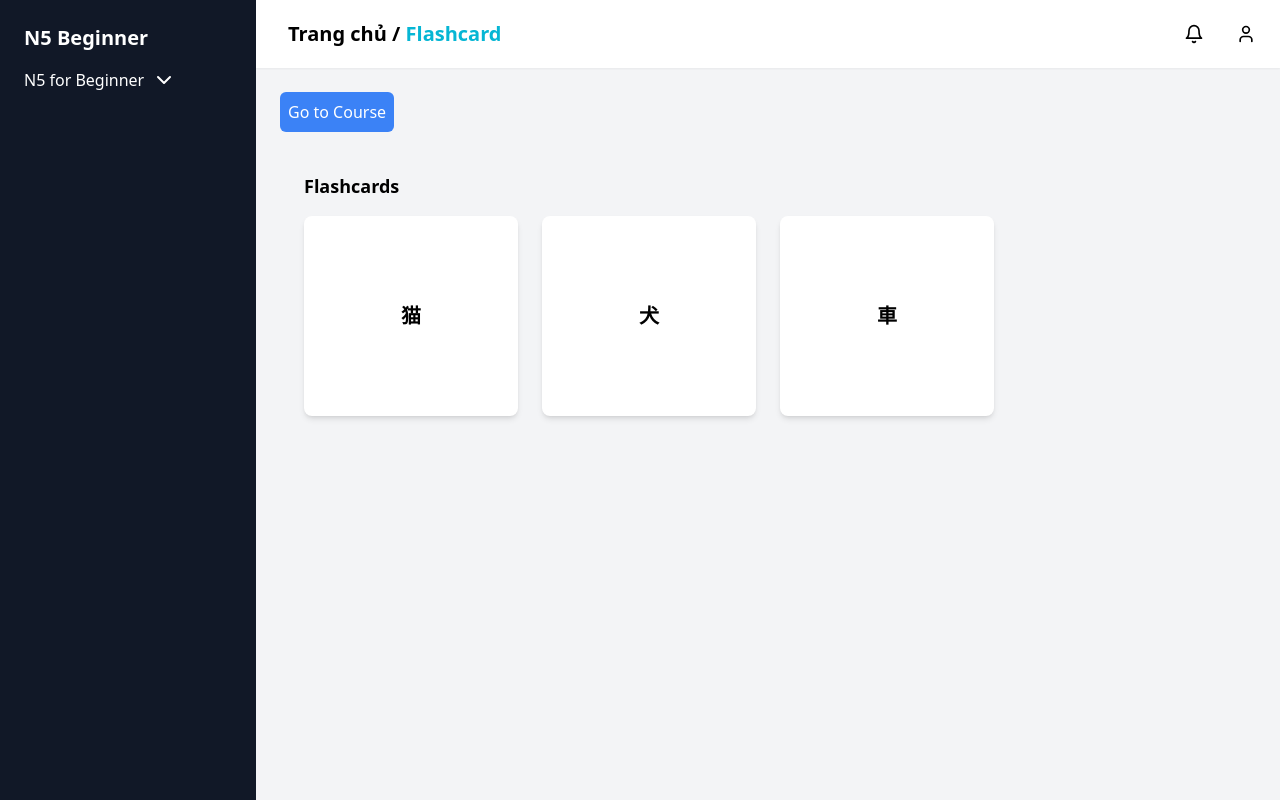
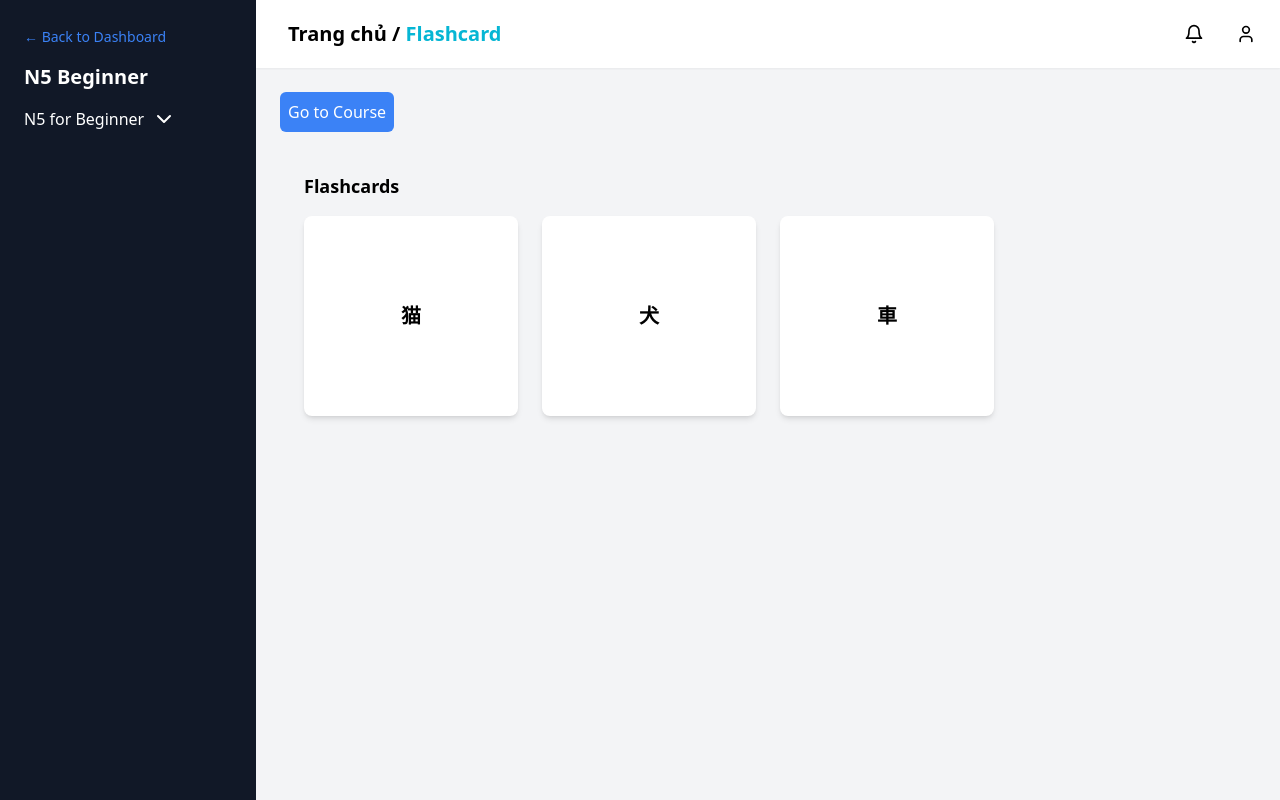
Before and after one commit to LAPDCHE150837/SEP490-G2-FA24, a React (Vite) app in the folder frontend/react/: page /flashCardForStudent in a window 1280 px wide. Both pictures are taken after a click on the button "Go to Course". Built offline with nearby package versions, Linux system fonts and the light colour scheme.

Commit message:
update course fe

```diff
--- a/frontend/react/src/component/Shared/FlashCardForLearner.jsx
+++ b/frontend/react/src/component/Shared/FlashCardForLearner.jsx
@@ -1,5 +1,6 @@
 import React, { useState } from 'react';
 import {Search, ChevronDown, Bell, User, Menu, Sidebar} from 'lucide-react';
+import { useNavigate } from 'react-router-dom'; // Import this if using React Router for navigation
 import { useAuth } from "../../context/AuthContext.jsx";
 
 const LessonItem = ({ lesson, components }) => {
@@ -29,9 +30,18 @@ const LessonItem = ({ lesson, components }) => {
 
 const CourseSideBar = ({ courseName }) => {
     const [lessonsOpen, setLessonsOpen] = useState(false);
+    const navigate = useNavigate(); // Initialize navigate for routing
 
     return (
         <div className="course-sidebar bg-gray-900 text-white w-64 p-6">
+            {/* Back to Dashboard Button */}
+            <button
+                onClick={() => navigate('/dashboard')} // Update with your dashboard route
+                className="mb-4 text-sm text-blue-500 hover:underline"
+            >
+                &larr; Back to Dashboard
+            </button>
+
             <h2 className="text-xl font-semibold mb-4">{courseName}</h2>
             <button onClick={() => setLessonsOpen(!lessonsOpen)} className="w-full text-left flex items-center">
                 N5 for Beginner
```
